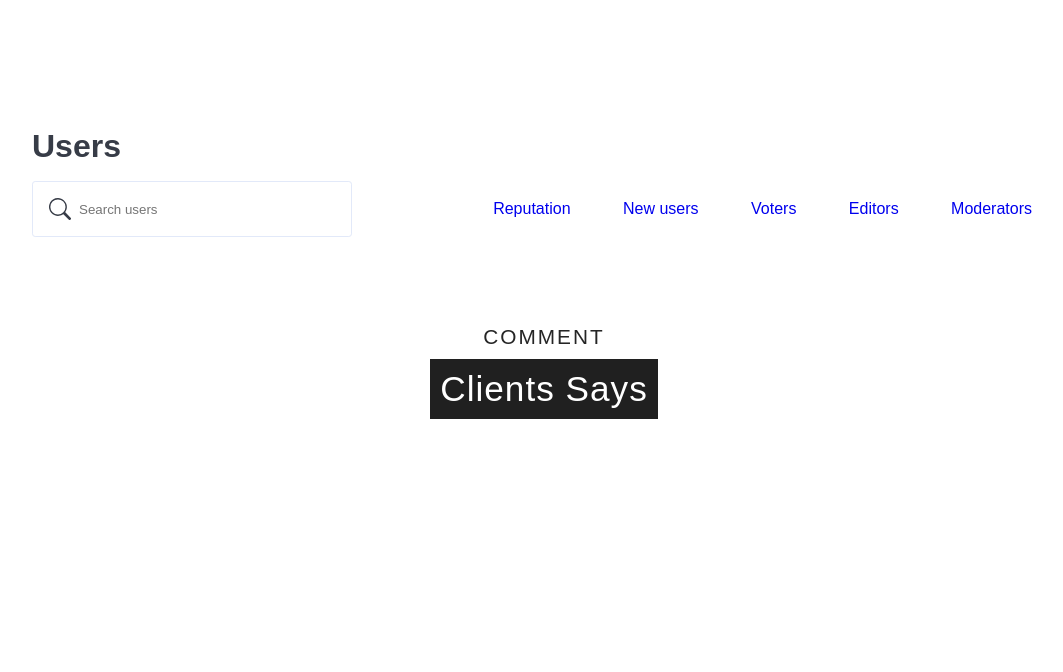
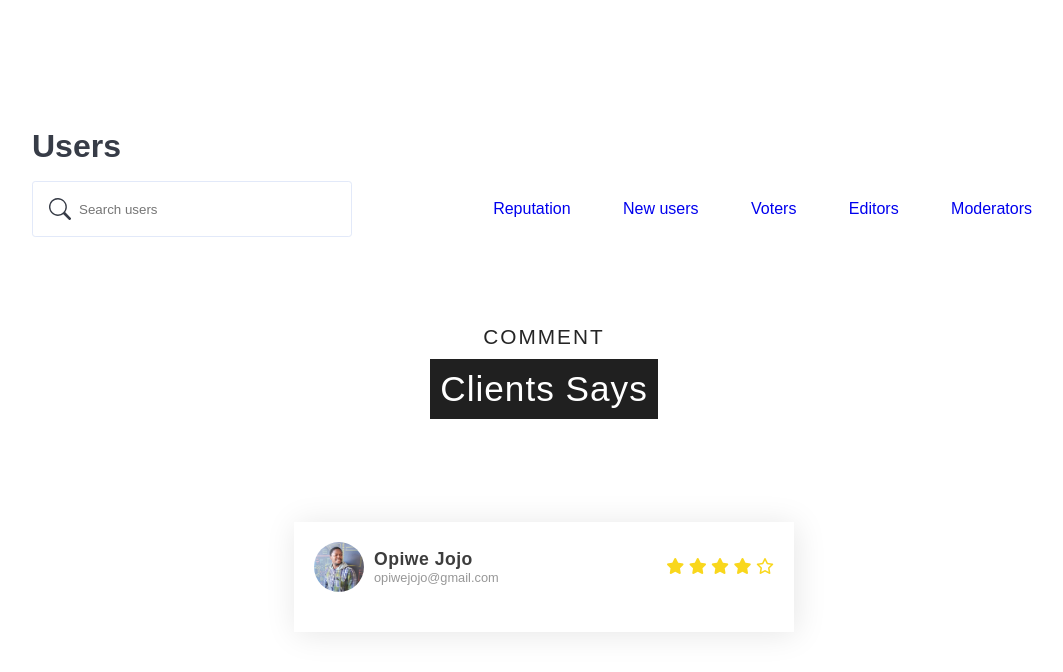
Before and after one commit to dylut2000/ui_for_fun, a plain HTML site: page ui_fun_1/reputation.html in a window 1280 px wide. Shown: the whole page, without its empty margins (96-1159 px from the left). Drawn offline with Linux system fonts and the light colour scheme.

Commit message:
added box, profile img & reviews

```diff
--- a/ui_fun_1/reputation.html
+++ b/ui_fun_1/reputation.html
@@ -6,6 +6,7 @@
         <meta name="viewport" content="width=device-width, initial-scale=1.0" />
         <title>UI FOR FUN 1</title>
         <link rel="stylesheet" href="style.css" />
+        <link rel="stylesheet" href="https://cdnjs.cloudflare.com/ajax/libs/font-awesome/6.2.1/css/all.min.css" />
     </head>
     <body>
         <header>
@@ -43,5 +44,30 @@
             </div>
         </div>
 
+        <div class="testimonal-box-container">
+
+            <div class="testimonal-box">
+                <div class="box-top">
+                    <div class="profile">
+                        <div class="profile-img">
+                            <img src="./img/pastor.jpeg"/>
+                        </div>
+                        <div class="name-user">
+                            <strong>Opiwe Jojo</strong>
+                            <span>opiwejojo@gmail.com</span>
+                        </div>
+                    </div>
+                    <div class="reviews">
+                        <i class="fa-solid fa-star"></i>
+                        <i class="fa-solid fa-star"></i>
+                        <i class="fa-solid fa-star"></i>
+                        <i class="fa-solid fa-star"></i>
+                        <i class="fa-regular fa-star"></i>
+                    </div>
+                </div>
+            </div>
+
+        </div>
+
     </body>
 </html>
--- a/ui_fun_1/style.css
+++ b/ui_fun_1/style.css
@@ -172,6 +172,8 @@ span.skill {
   justify-content: center;
   align-items: center;
   text-align: center;
+  flex-direction: column;
+  width: 100%;
 }
 
 .testimonal-heading{
@@ -180,6 +182,8 @@ span.skill {
   padding: 10px 20px;
   display: flex;
   flex-direction: column;
+  justify-content: center;
+  align-items: center;
 }
 
 .testimonal-heading h1{
@@ -197,3 +201,67 @@ span.skill {
   letter-spacing: 2px;
   text-transform: uppercase;
 }
+
+.testimonal-box-container{
+  display: flex;
+  justify-content: center;
+  align-items: center;
+  flex-wrap: wrap;
+  width: 100%;
+}
+
+.testimonal-box{
+  width: 500px;
+  box-shadow: 2px 2px 30px rgba(0,0,0,0.1);
+  background-color: #fff;
+  padding: 20px;
+  margin: 15px;
+  cursor: pointer;
+}
+
+.profile-img{
+  width: 50px;
+  height: 50px;
+  border-radius: 50%;
+  overflow: hidden;
+  margin-right: 10px;
+}
+
+.profile-img img{
+  width: 100%;
+  height: 100%;
+  object-fit: cover;
+  object-position: center;
+}
+
+.profile{
+  display: flex;
+  align-items: center;
+}
+
+.name-user{
+  display: flex;
+  flex-direction: column;
+}
+
+.name-user strong{
+  color: #3d3d3d;
+  font-size: 1.1rem;
+  letter-spacing: 0.5px;
+}
+
+.name-user span{
+  color: #979797;
+  font-size: 0.8rem;
+}
+
+.reviews{
+  color: #f9d71c;
+}
+
+.box-top{
+  display: flex;
+  justify-content: space-between;
+  align-items: center;
+  margin-bottom: 20px;
+}
```
Also changed, not shown: ui_fun_1/index.html (+1 -0 lines), ui_fun_1/img/pastor.jpeg (added), ui_fun_1/img/pastor2.jpg (added).
